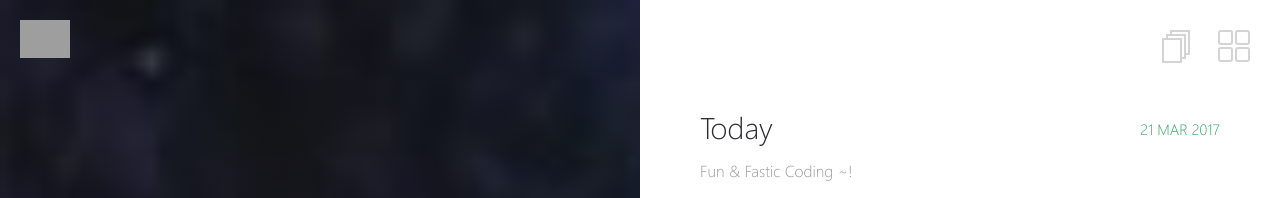
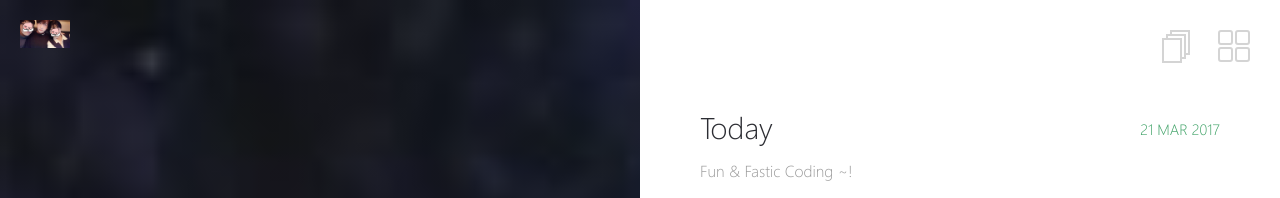
Before and after one commit to sunghere/sunghere.github.io, a Jekyll site: the page built from _pages/posts.md, in a window 1280 px wide. Shown: the top 198 px of the page. Built offline with Jekyll 4.4.1, drawn with Linux system fonts in a browser that asks for light colours.

Commit message:
Update post-list.html

```diff
--- a/_layouts/post-list.html
+++ b/_layouts/post-list.html
@@ -9,7 +9,8 @@ layout: compress
 
     <div class="block-left">
       <div class="content">
-        <a href="{{ site.url }}" class="logo"><img src="{{ site.url }}/images/{{ site.logo | replace: '.', '-small.' }}"></a>
+        <a href="{{ site.url }}" class="logo"><img src="{{ site.url }}/images/{{ site.logo }}"></a>
+<!--         { site.logo | replace: '.', '-small.' } -->
         <h1 class="section-title">{{ page.title}}<em>/</em>
         </h1>
       </div>
```
